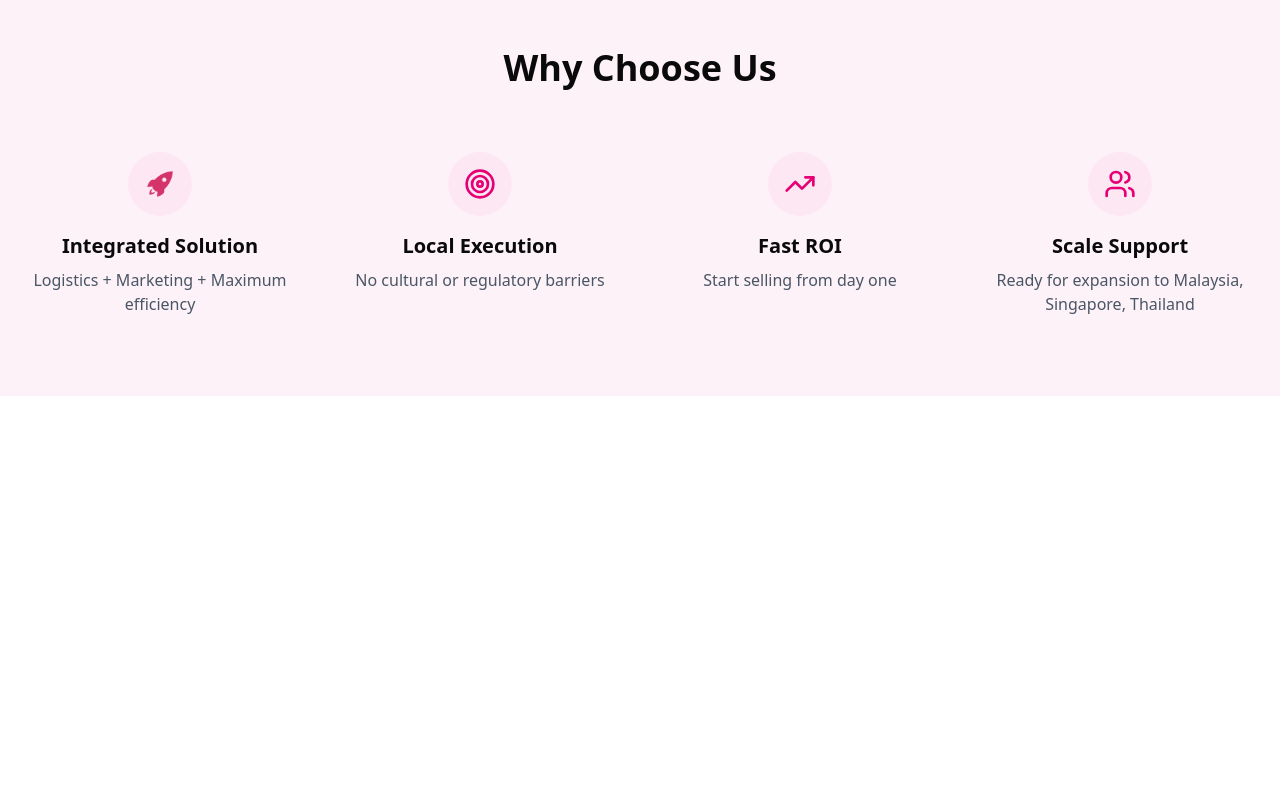
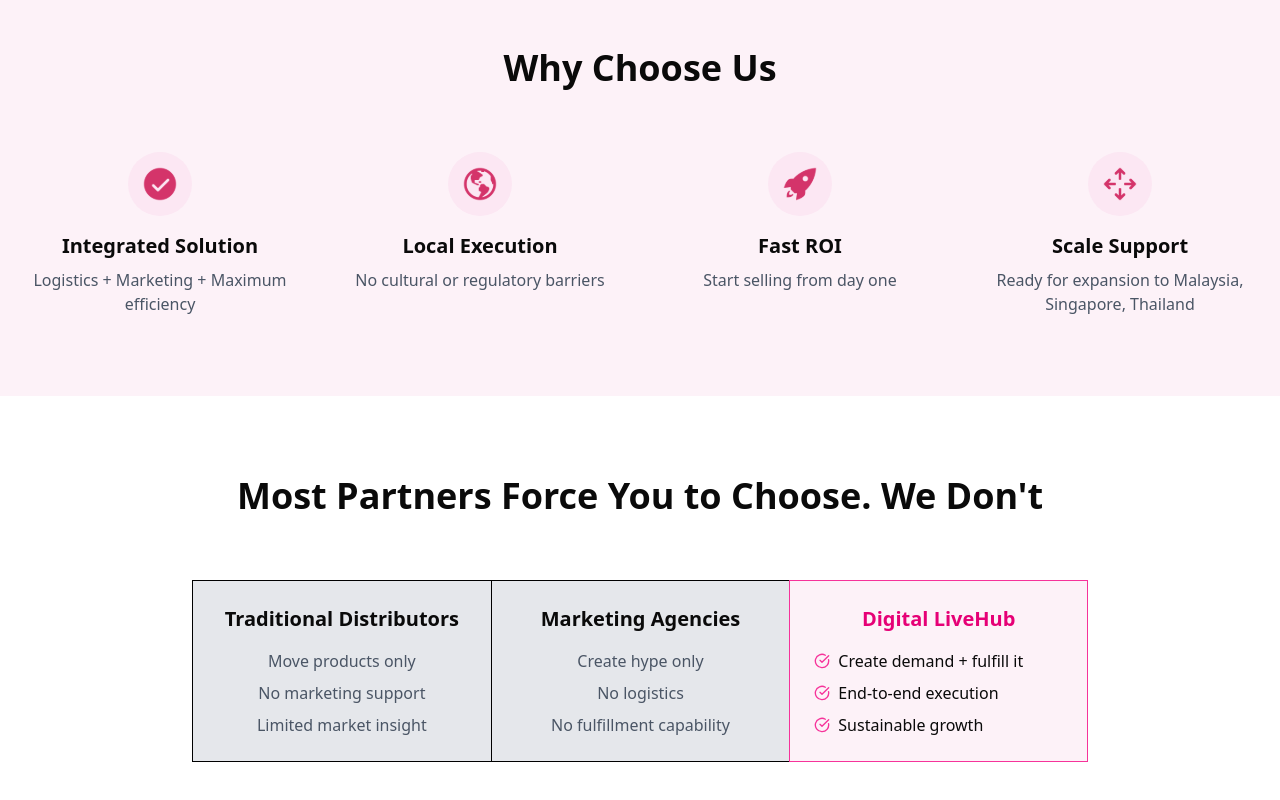
Before and after one commit to bruteforce10/digital-livehub-new, a Next.js app: page / in a window 1280 px wide. Shown: the part 2056-2856 px from the top of the page. Before the commit the page ends 2452 px from the top, so only its background shows below. Built offline with nearby package versions, Linux system fonts and the light colour scheme.

Commit message:
feat: Tambahkan TableSection ke halaman utama dan perbarui WhySection dengan data dinamis menggunakan komponen Image untuk ikon.

```diff
--- a/src/app/page.jsx
+++ b/src/app/page.jsx
@@ -2,6 +2,7 @@
 import MapBenefitSection from "@/components/MapBenefitSection";
 import Navbar from "@/components/Navbar";
 import ServiceSection from "@/components/ServiceSection";
+import TableSection from "@/components/TableSection";
 import WhySection from "@/components/WhySection";
 
 export default function Home() {
@@ -12,6 +13,7 @@
       <ServiceSection />
       <MapBenefitSection />
       <WhySection />
+      <TableSection />
     </div>
   );
 }
--- /dev/null
+++ b/src/components/TableSection.jsx
@@ -0,0 +1,82 @@
+import { CheckCircle } from "lucide-react";
+
+const tableData = [
+  {
+    title: "Traditional Distributors",
+    titleClass: "",
+    boxClass:
+      "text-center bg-gray-200 p-6 border-black border-[1.5px] max-md:border-b-0 md:border-r-0",
+    items: [
+      { text: "Move products only" },
+      { text: "No marketing support" },
+      { text: "Limited market insight" },
+    ],
+    isHub: false,
+  },
+  {
+    title: "Marketing Agencies",
+    titleClass: "",
+    boxClass:
+      "text-center bg-gray-200 p-6 border-black border-[1.5px] max-md:border-b-0 md:border-r-0",
+    items: [
+      { text: "Create hype only" },
+      { text: "No logistics" },
+      { text: "No fulfillment capability" },
+    ],
+    isHub: false,
+  },
+  {
+    title: "Digital LiveHub",
+    titleClass: "text-pink-600",
+    boxClass:
+      "text-center bg-pink-50 p-6 border-pink-500 border-[1.5px] mx-auto w-full",
+    items: [
+      { text: "Create demand + fulfill it", icon: true },
+      { text: "End-to-end execution", icon: true },
+      { text: "Sustainable growth", icon: true },
+    ],
+    isHub: true,
+  },
+];
+
+export default function TableSection() {
+  return (
+    <section className="py-20">
+      <div className="container mx-auto px-4">
+        <h2 className="text-4xl font-semibold text-center mb-16">
+          Most Partners Force You to Choose. We Don't
+        </h2>
+        <div className="max-w-4xl mx-auto">
+          <div className="grid md:grid-cols-3">
+            {tableData.map((col, idx) => (
+              <div className={col.boxClass} key={col.title}>
+                <h3 className={`text-xl font-bold mb-4 ${col.titleClass}`}>
+                  {col.title}
+                </h3>
+                <ul
+                  className={
+                    col.isHub ? "space-y-2" : "space-y-2 text-gray-600"
+                  }
+                >
+                  {col.items.map((item, i) => (
+                    <li
+                      className={
+                        col.isHub ? "flex items-center space-x-2" : undefined
+                      }
+                      key={i}
+                    >
+                      {item.icon && (
+                        <CheckCircle className="w-4 h-4 text-pink-500" />
+                      )}
+                      <span>{item.text}</span>
+                    </li>
+                  ))}
+                </ul>
+              </div>
+            ))}
+          </div>
+        </div>
+      </div>
+    </section>
+  );
+}
--- a/src/components/WhySection.jsx
+++ b/src/components/WhySection.jsx
@@ -1,5 +1,27 @@
-import { CheckCircle, Target, TrendingUp, Users } from "lucide-react";
-import FastIcon from "../../public/why/fast.svg";
+import Image from "next/image";
+
+const whyData = [
+  {
+    icon: "/why/integrated.svg",
+    title: "Integrated Solution",
+    desc: "Logistics + Marketing + Maximum efficiency",
+  },
+  {
+    icon: "/why/local.svg",
+    title: "Local Execution",
+    desc: "No cultural or regulatory barriers",
+  },
+  {
+    icon: "/why/fast.svg",
+    title: "Fast ROI",
+    desc: "Start selling from day one",
+  },
+  {
+    icon: "/why/scale.svg",
+    title: "Scale Support",
+    desc: "Ready for expansion to Malaysia, Singapore, Thailand",
+  },
+];
 
 export default function WhySection() {
   return (
@@ -9,38 +31,20 @@
           Why Choose Us
         </h2>
         <div className="grid md:grid-cols-2 lg:grid-cols-4 gap-8">
-          <div className="text-center">
-            <div className="w-16 h-16 bg-pink-100 rounded-full flex items-center justify-center mx-auto mb-4">
-              <FastIcon width={32} height={32} />
+          {whyData.map((item, i) => (
+            <div className="text-center" key={i}>
+              <div className="w-16 h-16 bg-pink-100 rounded-full flex items-center justify-center mx-auto mb-4">
+                <Image
+                  src={item.icon}
+                  alt={item.title}
+                  width={40}
+                  height={40}
+                />
+              </div>
+              <h3 className="text-xl font-bold mb-2">{item.title}</h3>
+              <p className="text-gray-600">{item.desc}</p>
             </div>
-            <h3 className="text-xl font-bold mb-2">Integrated Solution</h3>
-            <p className="text-gray-600">
-              Logistics + Marketing + Maximum efficiency
-            </p>
-          </div>
-          <div className="text-center">
-            <div className="w-16 h-16 bg-pink-100 rounded-full flex items-center justify-center mx-auto mb-4">
-              <Target className="w-8 h-8 text-pink-600" />
-            </div>
-            <h3 className="text-xl font-bold mb-2">Local Execution</h3>
-            <p className="text-gray-600">No cultural or regulatory barriers</p>
-          </div>
-          <div className="text-center">
-            <div className="w-16 h-16 bg-pink-100 rounded-full flex items-center justify-center mx-auto mb-4">
-              <TrendingUp className="w-8 h-8 text-pink-600" />
-            </div>
-            <h3 className="text-xl font-bold mb-2">Fast ROI</h3>
-            <p className="text-gray-600">Start selling from day one</p>
-          </div>
-          <div className="text-center">
-            <div className="w-16 h-16 bg-pink-100 rounded-full flex items-center justify-center mx-auto mb-4">
-              <Users className="w-8 h-8 text-pink-600" />
-            </div>
-            <h3 className="text-xl font-bold mb-2">Scale Support</h3>
-            <p className="text-gray-600">
-              Ready for expansion to Malaysia, Singapore, Thailand
-            </p>
-          </div>
+          ))}
         </div>
       </div>
     </section>
```
